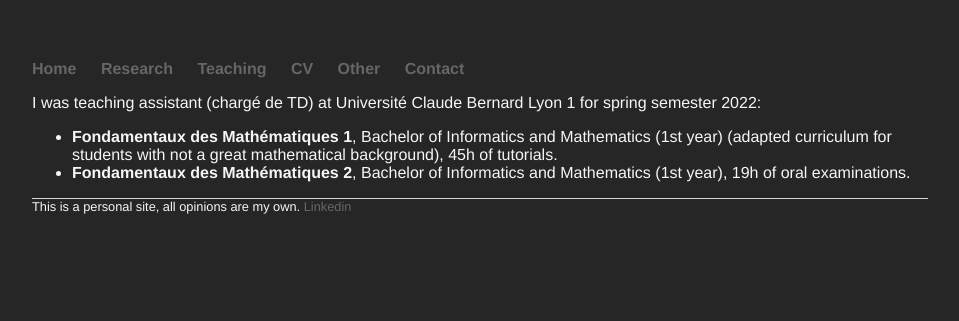
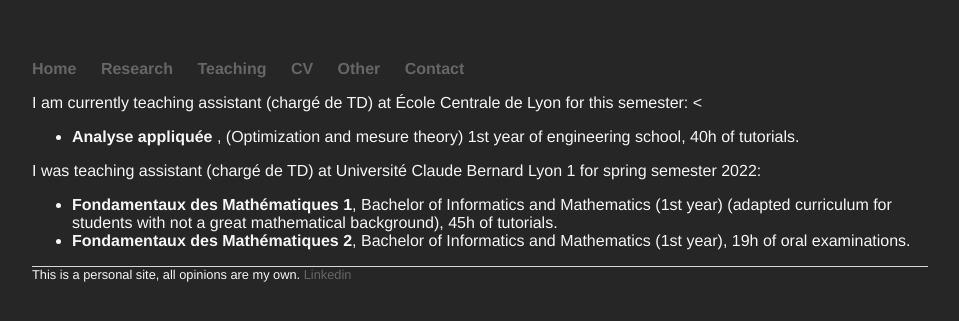
Before and after one commit to laugaguillaume/laugaguillaume.github.io, a Jekyll site: the page built from Teaching/index.html, in a window 1280 px wide. Shown: the top 321 px of the page, without its empty margins (160-1119 px from the left). Built offline with Jekyll 4.4.1, drawn with Linux system fonts in a browser that asks for light colours.

Commit message:
Added TD ECL

```diff
--- a/Teaching/index.html
+++ b/Teaching/index.html
@@ -2,6 +2,10 @@
 layout: default
 title: Teaching
 ---
+I am currently teaching assistant (chargé de TD) at École Centrale de Lyon for this semester:
+<<ul>
+  <li> <strong> Analyse appliquée </strong>, (Optimization and mesure theory) 1st year of engineering school, 40h of tutorials. </li>
+</ul>
 I was teaching assistant (chargé de TD) at Université Claude Bernard Lyon 1 for spring semester 2022:
 <ul>
   <li><strong> Fondamentaux des Mathématiques 1</strong>, Bachelor of Informatics and Mathematics (1st year) (adapted curriculum for students with not a great mathematical background), 45h of tutorials.</li>
```
